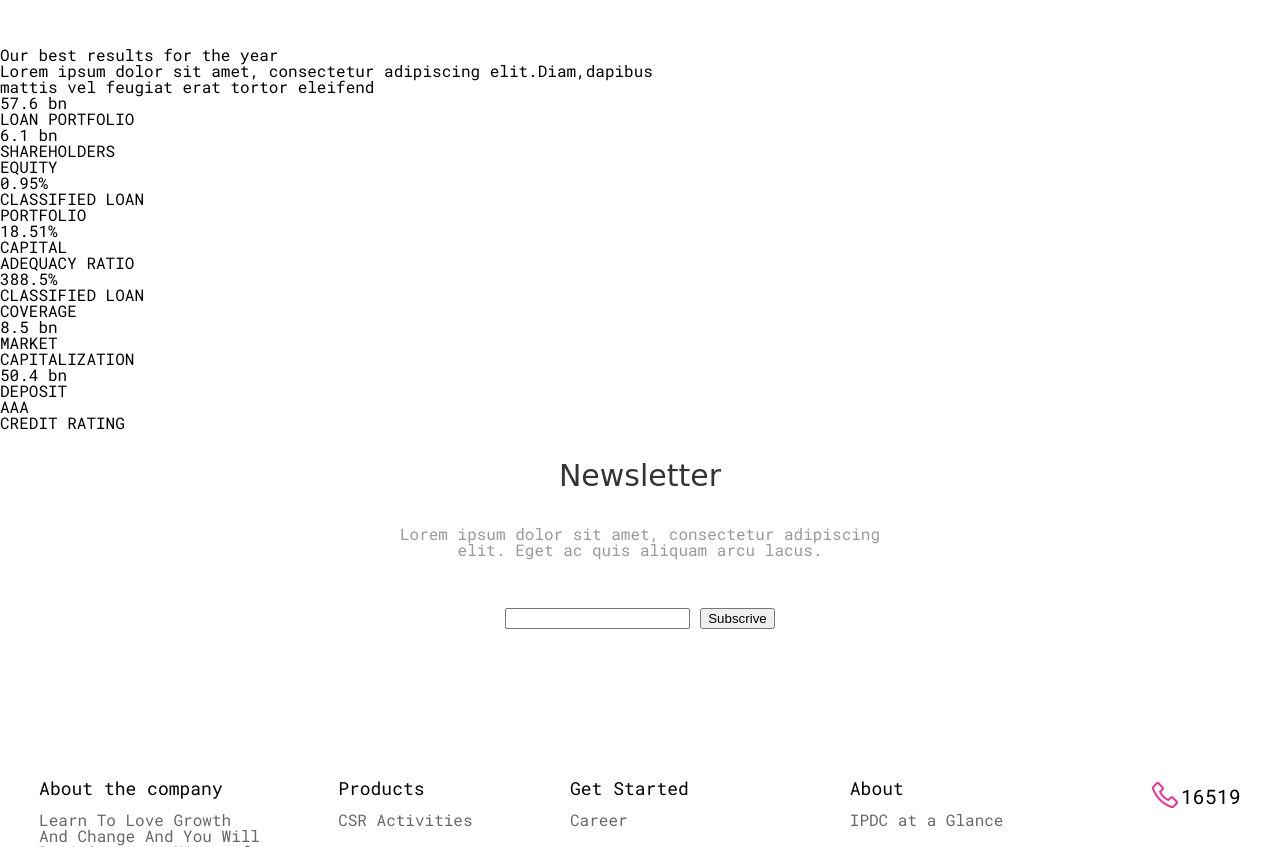
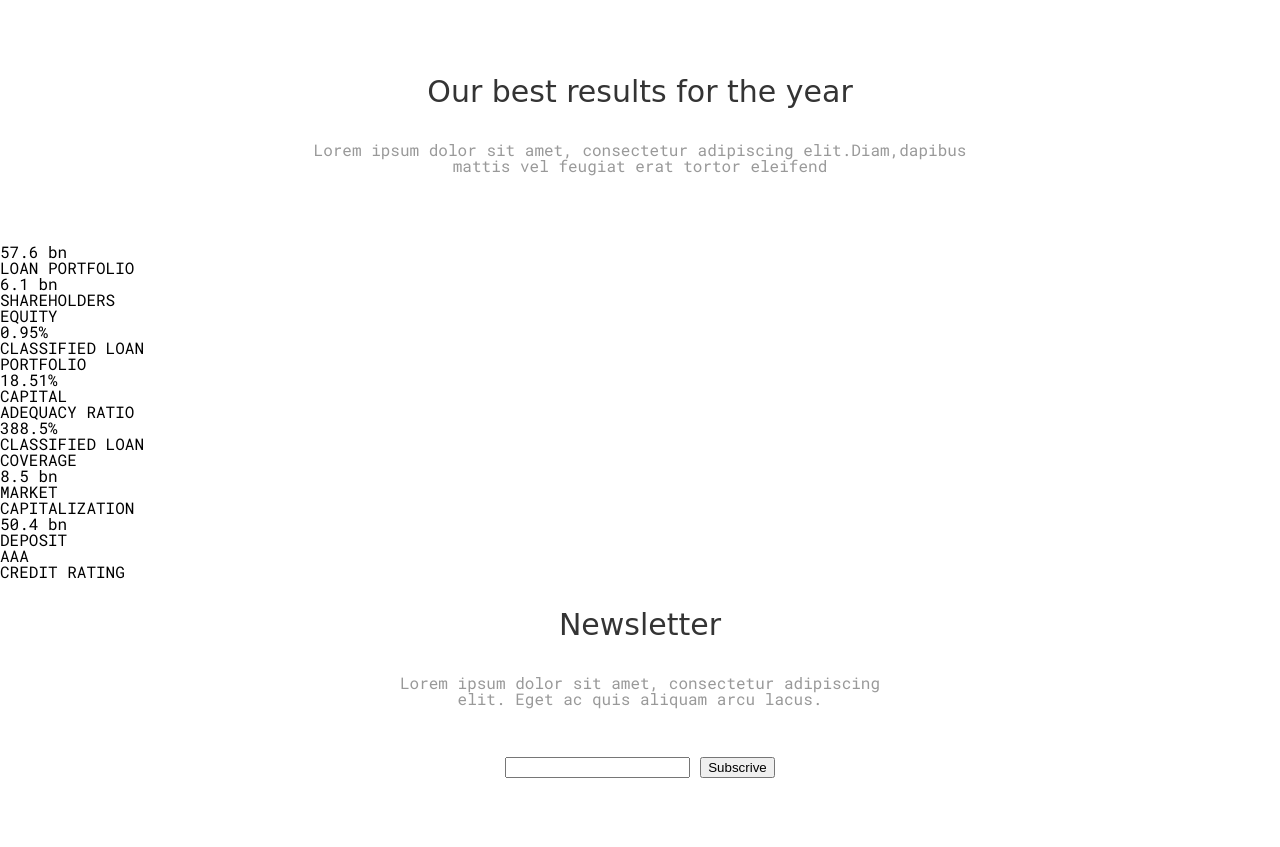
Before and after one commit to bazant23/ladingpage2, a plain HTML site: page index.html in a window 1280 px wide. Shown: the part 3064-3911 px from the top of the page. Drawn offline with Linux system fonts and the light colour scheme; a web font is replaced by a local one.

Commit message:
alterações

```diff
--- a/index.html
+++ b/index.html
@@ -336,13 +336,13 @@
             </div>
         </div>
         <div>
+            <div class="">
+
                 <div class="parte8">
-
-                <div class="">
                     <p>Our best results for the year</p>
                 </div>
 
-                <div class="">
+                <div class="parte81">
                     <p>Lorem ipsum dolor sit amet, consectetur adipiscing elit.Diam,dapibus <br> mattis vel feugiat erat
                         tortor
                         eleifend</p>
@@ -353,15 +353,15 @@
             <div>
                 <div class="parte83">
 
-                    <div class="praesquerda3">
                     <div>
+                        <div class="coluna1">
                             <div>
-                                <div class="ddtank">
-                                    <div class="parte84">
+                                <div class="">
+                                    <div class="">
                                         <h1>57.6 bn</h1>
                                     </div>
                                 </div>
-                                <div class="parte85">
+                                <div class="">
                                     <p>LOAN PORTFOLIO</p>
                                 </div>
                             </div>
@@ -369,10 +369,10 @@
 
                             <div>
                                 <div>
-                                    <div class="parte84">
+                                    <div class="">
                                         <h1>6.1 bn</h1>
                                     </div>
-                                    <div class="parte85">
+                                    <div class="">
                                         <p>SHAREHOLDERS <br> EQUITY</p>
                                     </div>
                                 </div>
@@ -383,8 +383,8 @@
                     </div>
 
                     <div class="">
+                        <div class="coluna1">
                             <div class="">
-                            <div>
                                 <div>
                                     <div class="">
                                         <h1>0.95%</h1>
@@ -407,7 +407,7 @@
                         </div>
                     </div>
                     <div class="">
-                        <div>
+                        <div class="coluna1">
                             <div class="">
                                 <div>
                                     <div class="">
@@ -432,8 +432,8 @@
                         </div>
                     </div>
 
+                    <div class="coluna1">
                         <div class="">
-                        <div>
                             <div>
                                 <div class="">
                                     <h1>50.4 bn</h1>
--- a/style.css
+++ b/style.css
@@ -30,14 +30,12 @@ a {
     color: #ED017F;
 }
 
-.button11{
+.button11 {
     display: flex;
-    margin-right:70px ;
+    margin-right: 70px;
 }
 
-.buttonpart1{
-
-}
+.buttonpart1 {}
 
 .img {
     display: flex;
@@ -248,16 +246,16 @@ a {
     margin-bottom: 20px;
 }
 
-.seta{
+.seta {
     padding-left: 70px;
 }
 
-.hmm{
+.hmm {
     padding-left: 28px;
 }
 
-.porquinn{
-    padding-left:48px;
+.porquinn {
+    padding-left: 48px;
 }
 
 .parte73 {
@@ -288,7 +286,30 @@ a {
 /*Fim da parte7*/
 
 /*Inicio da Parte 8*/
+.parte8 {
+    font-family: 'Dela Gothic One', cursive;
+    color: #343434;
+    font-size: 30px;
+    margin-bottom: 35px;
+    margin-top: 30px;
+    display: flex;
+    justify-content: center;
 
+}
+
+.parte81 {
+    display: flex;
+    color: #999999;
+    text-align: center;
+    justify-content: center;
+    padding-bottom: 70px;
+}
+
+.coluna1{
+    display: flex;
+    justify-content: center;
+    flex-direction: column;
+}
 
 /*Fim da Parte 8*/
 /*Começo da parte 9*/
@@ -338,8 +359,8 @@ input[type="submit"] {
     justify-content: space-around;
 }
 
-.colorfa{
-color:#676767;
+.colorfa {
+    color: #676767;
 }
 
 .fa3 {
@@ -351,24 +372,24 @@ color:#676767;
     font-size: 18px
 }
 
-.about{
+.about {
     color: #010101;
-    padding-bottom:15px ;
+    padding-bottom: 15px;
     font-size: 18px
 }
 
-.espacop{
+.espacop {
     color: #676767;
     margin-bottom: 20px;
 }
 
-.fah11{
+.fah11 {
     display: flex;
     align-items: center;
     font-size: 20px;
 }
 
-.icons{
+.icons {
     display: flex;
     justify-content: flex-start;
     padding-top: 73px;
```
Lines whose indentation alone changed are shown as unchanged.
